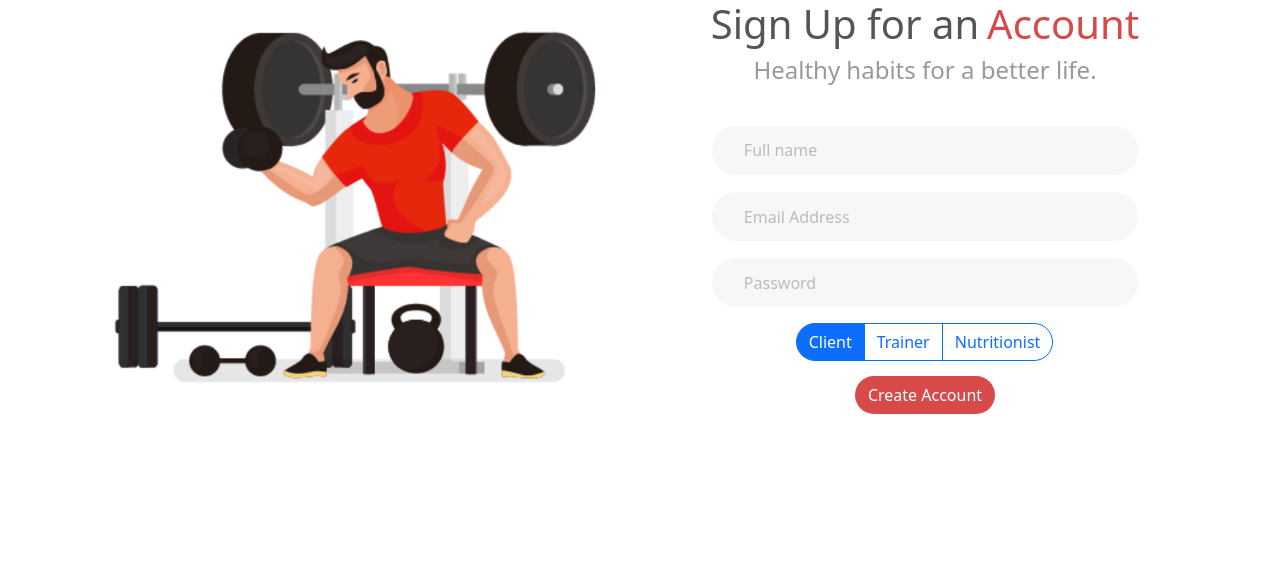
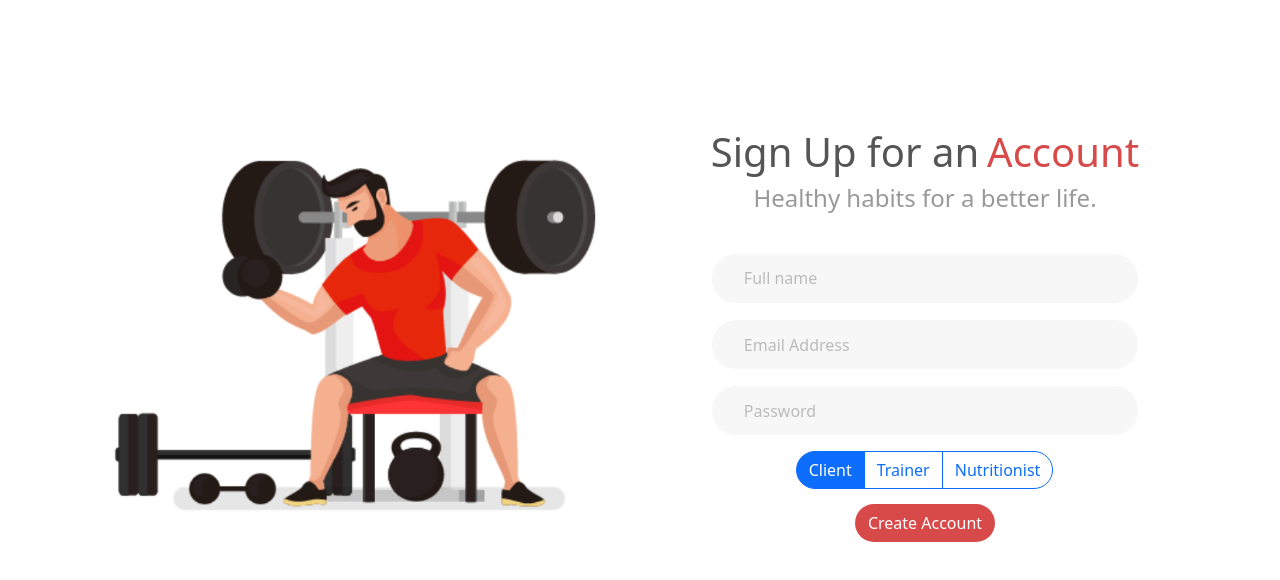
Before and after one commit to 7asebat/FitNationFrontend, a Vue app: page / in a window 1280 px wide. Shown: the top 580 px of the page. Built offline with nearby package versions, Linux system fonts and the light colour scheme.

Commit message:
Adjusted cols and rows of signup screen

```diff
--- a/src/views/Signup.vue
+++ b/src/views/Signup.vue
@@ -1,10 +1,11 @@
 <template>
+  <div id="component-container">
     <div class="container">
       <div class="row">
-      <div id="side-image" class="col">
+        <div id="side-image" class="col-6">
           <img src="../assets/weightLiftingVector.png" class="img-fluid" />
         </div>
-      <div id="signup-form" class="col">
+        <div id="signup-form" class="col-6">
           <form action="" class="needs-validation">
             <div id="signup-text">
               <div id="signup-text-header">
@@ -92,11 +93,15 @@
             </div>
 
             <div>
-            <button class="btn btn-primary signup-btn" v-on:click="submitForm">
+              <button
+                class="btn btn-primary signup-btn"
+                v-on:click="submitForm"
+              >
                 Create Account
               </button>
             </div>
           </form>
+        </div>
       </div>
     </div>
   </div>
@@ -203,6 +208,10 @@ input::placeholder {
   display: flex;
 }
 
+#component-container {
+  margin-top: 10%;
+}
+
 .btn-outline-primary {
   border-radius: 50px;
 }
```
Lines whose indentation alone changed are shown as unchanged.
